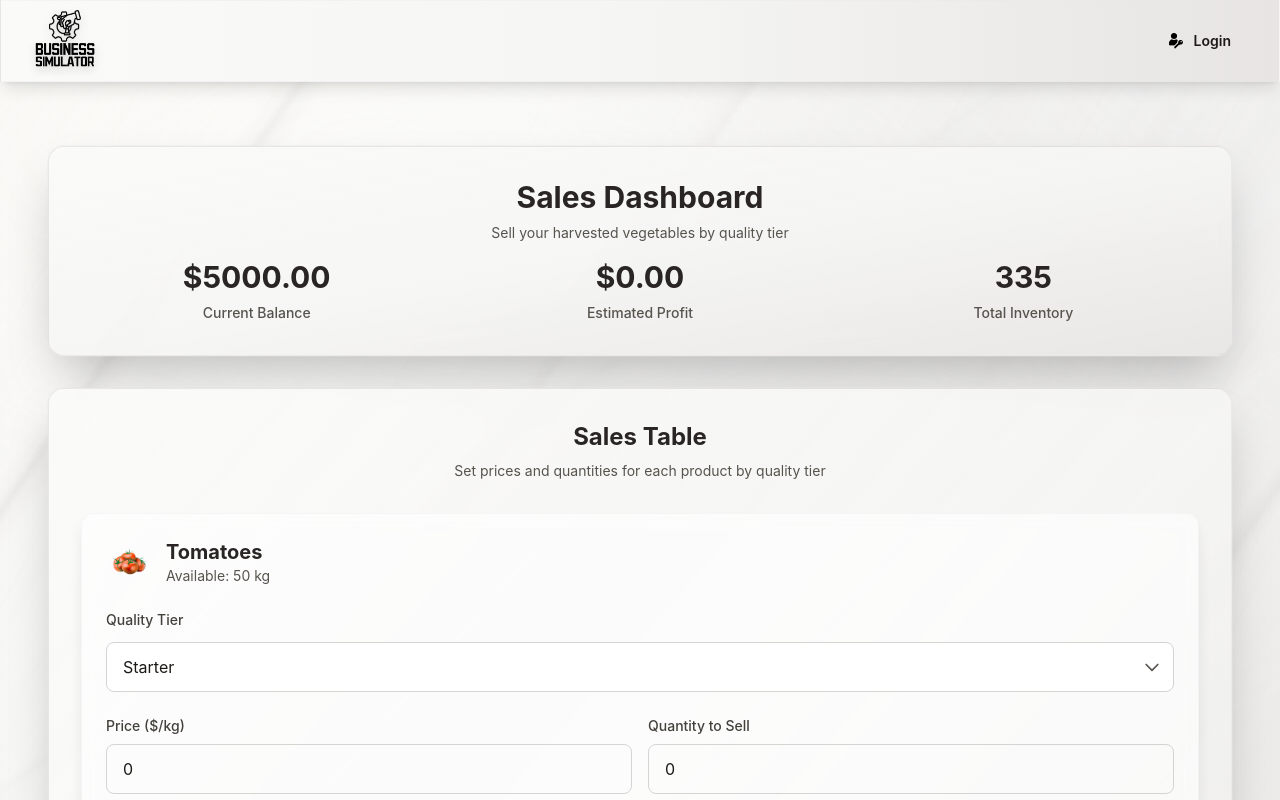
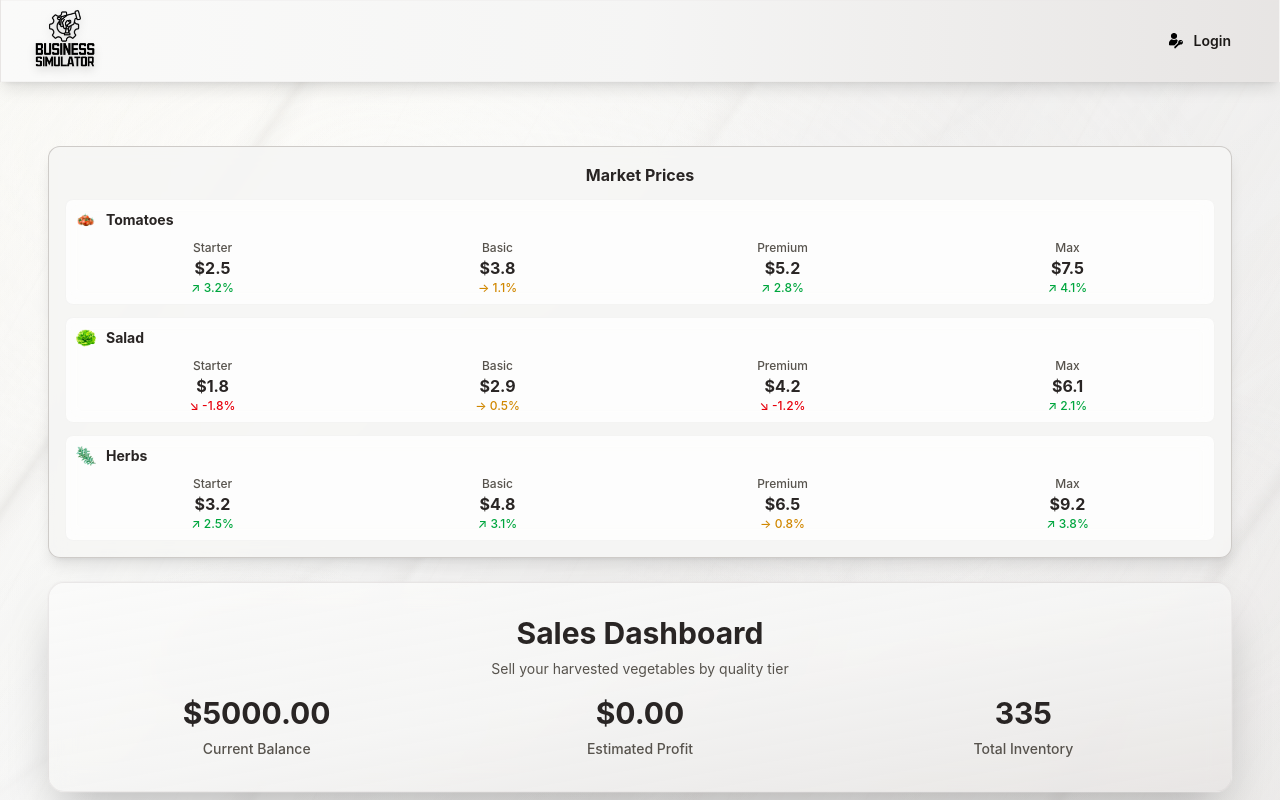
Before and after one commit to RebelsBlocks/business-simulator-frontend, a React (Vite) app: page /sales in a window 1280 px wide. Shown: the top 800 px of the page. Built offline with nearby package versions, Linux system fonts and the light colour scheme.

Commit message:
adding price stats to Sales.tsx

```diff
--- a/src/pages/Sales.tsx
+++ b/src/pages/Sales.tsx
@@ -25,6 +25,18 @@ interface SalesItem {
   estimatedProfit: number;
 }
 
+// Product price statistics interface
+interface ProductPriceStats {
+  currentPrice: number;
+  avgPrice: number;
+  minPrice: number;
+  maxPrice: number;
+  trend: 'up' | 'down' | 'stable';
+  changePercent: number;
+  marketDemand: 'high' | 'medium' | 'low';
+  competitors: number;
+}
+
 const Sales = () => {
   // Symulowany magazyn gotowych produktów z podziałem na tiery
   const [warehouseInventory, setWarehouseInventory] = useState<TierInventory>({
@@ -49,6 +61,136 @@ const Sales = () => {
     { id: 'premium', name: 'Premium', color: 'from-stone-600 to-stone-800', bgColor: 'bg-stone-300' },
     { id: 'max', name: 'Max', color: 'from-stone-700 to-stone-900', bgColor: 'bg-stone-400' }
   ] as const;
+
+  // Product price statistics data
+  const productPriceStats: Record<string, Record<string, ProductPriceStats>> = {
+    tomatoes: {
+      starter: {
+        currentPrice: 2.50,
+        avgPrice: 2.45,
+        minPrice: 2.00,
+        maxPrice: 3.00,
+        trend: 'up',
+        changePercent: 3.2,
+        marketDemand: 'high',
+        competitors: 12
+      },
+      basic: {
+        currentPrice: 3.80,
+        avgPrice: 3.75,
+        minPrice: 3.20,
+        maxPrice: 4.50,
+        trend: 'stable',
+        changePercent: 1.1,
+        marketDemand: 'high',
+        competitors: 8
+      },
+      premium: {
+        currentPrice: 5.20,
+        avgPrice: 5.15,
+        minPrice: 4.80,
+        maxPrice: 6.00,
+        trend: 'up',
+        changePercent: 2.8,
+        marketDemand: 'medium',
+        competitors: 5
+      },
+      max: {
+        currentPrice: 7.50,
+        avgPrice: 7.40,
+        minPrice: 6.50,
+        maxPrice: 8.50,
+        trend: 'up',
+        changePercent: 4.1,
+        marketDemand: 'low',
+        competitors: 3
+      }
+    },
+    salad: {
+      starter: {
+        currentPrice: 1.80,
+        avgPrice: 1.85,
+        minPrice: 1.50,
+        maxPrice: 2.20,
+        trend: 'down',
+        changePercent: -1.8,
+        marketDemand: 'medium',
+        competitors: 15
+      },
+      basic: {
+        currentPrice: 2.90,
+        avgPrice: 2.95,
+        minPrice: 2.40,
+        maxPrice: 3.40,
+        trend: 'stable',
+        changePercent: 0.5,
+        marketDemand: 'medium',
+        competitors: 10
+      },
+      premium: {
+        currentPrice: 4.20,
+        avgPrice: 4.25,
+        minPrice: 3.80,
+        maxPrice: 4.80,
+        trend: 'down',
+        changePercent: -1.2,
+        marketDemand: 'low',
+        competitors: 6
+      },
+      max: {
+        currentPrice: 6.10,
+        avgPrice: 6.05,
+        minPrice: 5.50,
+        maxPrice: 7.00,
+        trend: 'up',
+        changePercent: 2.1,
+        marketDemand: 'low',
+        competitors: 4
+      }
+    },
+    herbs: {
+      starter: {
+        currentPrice: 3.20,
+        avgPrice: 3.15,
+        minPrice: 2.80,
+        maxPrice: 3.60,
+        trend: 'up',
+        changePercent: 2.5,
+        marketDemand: 'high',
+        competitors: 8
+      },
+      basic: {
+        currentPrice: 4.80,
+        avgPrice: 4.75,
+        minPrice: 4.20,
+        maxPrice: 5.40,
+        trend: 'up',
+        changePercent: 3.1,
+        marketDemand: 'high',
+        competitors: 6
+      },
+      premium: {
+        currentPrice: 6.50,
+        avgPrice: 6.45,
+        minPrice: 6.00,
+        maxPrice: 7.20,
+        trend: 'stable',
+        changePercent: 0.8,
+        marketDemand: 'medium',
+        competitors: 4
+      },
+      max: {
+        currentPrice: 9.20,
+        avgPrice: 9.15,
+        minPrice: 8.50,
+        maxPrice: 10.00,
+        trend: 'up',
+        changePercent: 3.8,
+        marketDemand: 'low',
+        competitors: 2
+      }
+    }
+  };
 
   // Stan dla tabeli sprzedaży - jeden wiersz na produkt z wybieranym tierem
   const [salesItems, setSalesItems] = useState<SalesItem[]>(() => {
@@ -161,6 +303,42 @@ const Sales = () => {
     <div className="min-h-screen relative">
       <MarbleTexture />
       <div className="max-w-7xl mx-auto px-2 sm:px-6 lg:px-8 py-4 sm:py-8 relative z-10">
+
+        {/* Product Price Statistics */}
+        <div className="bg-stone-100/90 backdrop-blur-sm border border-stone-400/50 rounded-xl p-3 sm:p-4 mb-4 sm:mb-6 shadow-lg">
+          <div className="text-center mb-3">
+            <h3 className="text-sm sm:text-base font-bold text-stone-800">Market Prices</h3>
+          </div>
+
+          <div className="space-y-2 sm:space-y-3">
+            {products.map((product) => (
+              <div key={product.id} className="bg-white/80 backdrop-blur-sm rounded-lg p-2 border border-stone-200/40">
+                <div className="flex items-center gap-2 mb-2">
+                  <img src={product.icon} alt={product.name} className="w-4 h-4 sm:w-6 sm:h-6" />
+                  <span className="text-xs sm:text-sm font-bold text-stone-800">{product.name}</span>
+                </div>
+
+                <div className="grid grid-cols-4 gap-1 sm:gap-2">
+                  {tiers.map((tier) => {
+                    const stats = productPriceStats[product.id][tier.id];
+                    const trendIcon = stats.trend === 'up' ? '↗' : stats.trend === 'down' ? '↘' : '→';
+                    const trendColor = stats.trend === 'up' ? 'text-green-600' : stats.trend === 'down' ? 'text-red-600' : 'text-yellow-600';
+
+                    return (
+                      <div key={tier.id} className="text-center">
+                        <div className="text-xs font-medium text-stone-600 capitalize">{tier.name}</div>
+                        <div className="text-sm sm:text-base font-bold text-stone-800">${stats.currentPrice}</div>
+                        <div className={`text-xs font-medium ${trendColor}`}>
+                          {trendIcon} {stats.changePercent}%
+                        </div>
+                      </div>
+                    );
+                  })}
+                </div>
+              </div>
+            ))}
+          </div>
+        </div>
 
         {/* Sales Summary - Top */}
         <div className="bg-gradient-to-br from-stone-50/95 via-stone-100/90 to-stone-200/85 backdrop-blur-md border border-stone-300/40 rounded-xl sm:rounded-2xl p-4 sm:p-8 mb-4 sm:mb-8 shadow-2xl ring-1 ring-stone-200/30 transition-all duration-500">
```
